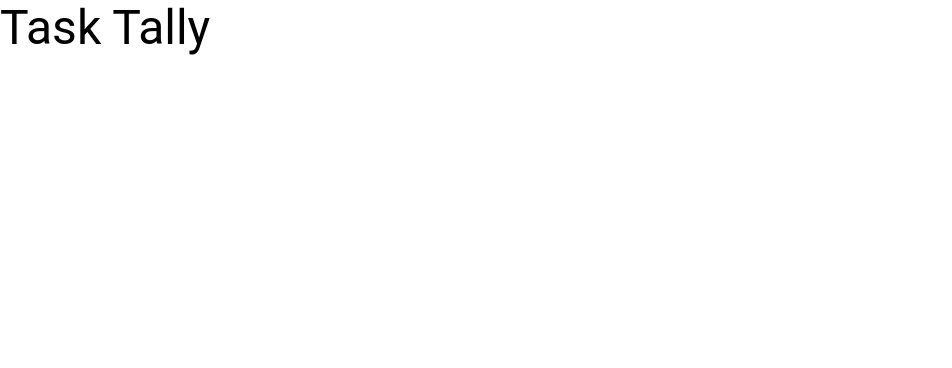
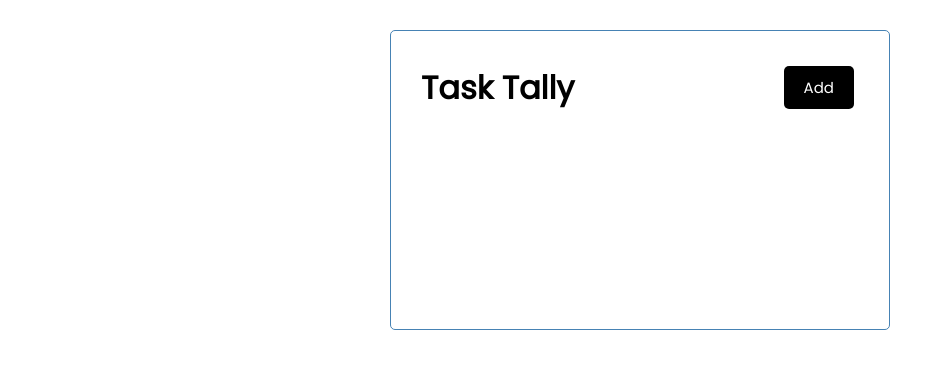
Before and after one commit to AhmadRazaJamal/Task-Tally, a React (Create React App) app: page / in a window 1280 px wide. Shown: the top 368 px of the page, without its empty margins (0-952 px from the left). Built offline with nearby package versions, Linux system fonts and the light colour scheme.

Commit message:
added custom buttons and heading

```diff
--- a/src/ components/Header.js
+++ b/src/ components/Header.js
@@ -3,7 +3,12 @@ import Typography from '@mui/material/Typography';
 
 const Header = () => {
   return (
-    <Typography variant="h3" gutterBottom component="div">Task Tally</Typography>
+    <header className='header'>
+    <h1 variant="h3" gutterBottom component="div">Task Tally</h1>
+    <button variant="contained" color="success" className='btn'>
+        Add
+    </button>
+    </header>
   )
 }
 
--- a/src/App.js
+++ b/src/App.js
@@ -2,7 +2,7 @@ import Header from './ components/Header';
 
 function App() {
   return (
-    <div className="App">
+    <div className="container">
       <Header />
     </div>
   );
```
